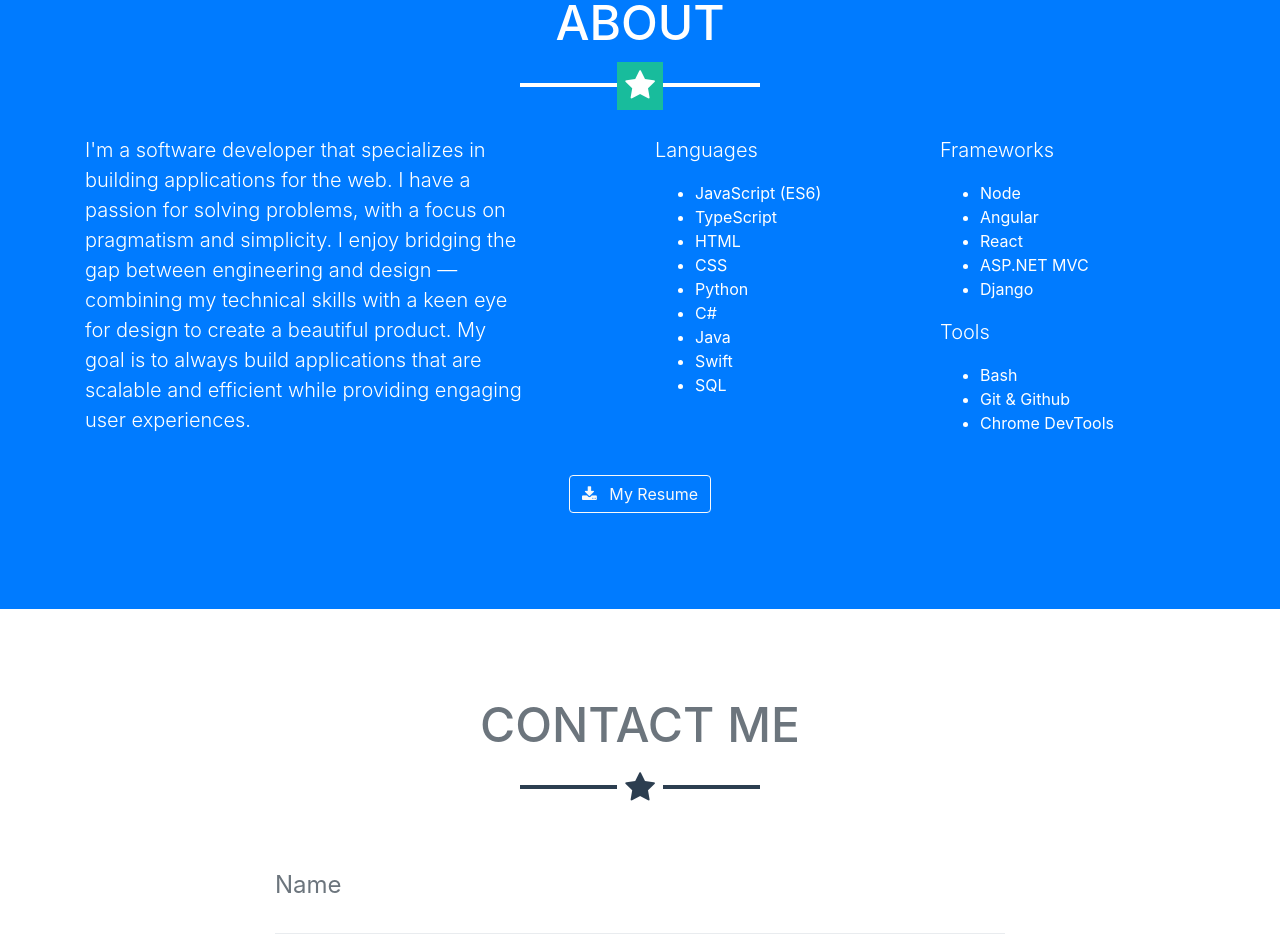
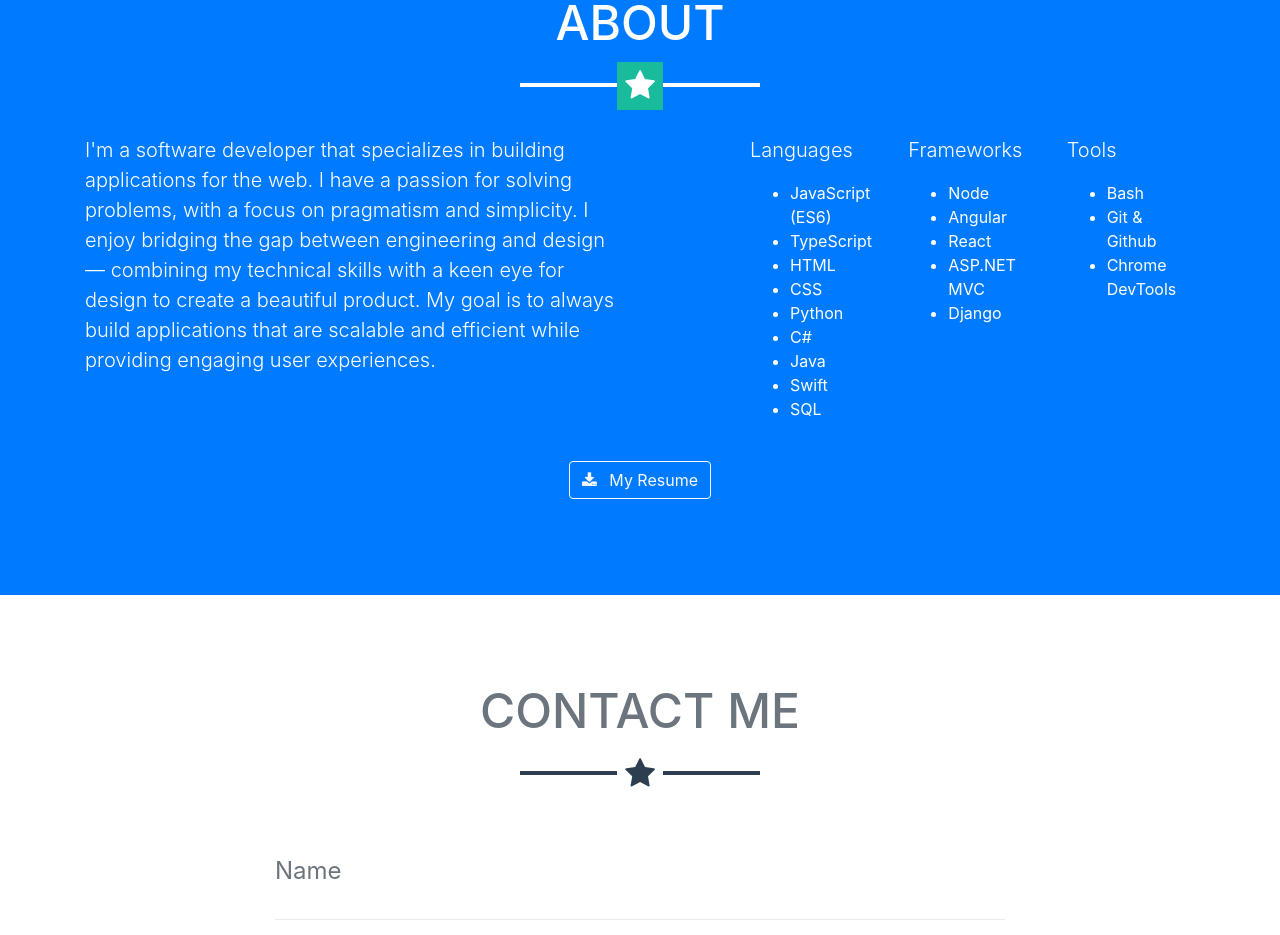
Before and after one commit to billykirk01/MySite, a website with bundled scripts: page index.html in a window 1280 px wide. Shown: the part 1453-2388 px from the top of the page. Built offline with nearby package versions, Linux system fonts and the light colour scheme.

Commit message:
Layout changes

```diff
--- a/index.html
+++ b/index.html
@@ -110,14 +110,16 @@
       <h2 class="text-center text-uppercase text-white">About</h2>
       <hr class="star-light mb-5">
       <div class="row">
-        <div class="col-lg-5 ml-auto">
+        <div class="col-lg-6">
           <p class="lead">I'm a software developer that specializes in building applications for the web. I have a passion for solving problems,
             with a focus on pragmatism and simplicity. I enjoy bridging the gap between engineering and design — combining
             my technical skills with a keen eye for design to create a beautiful product. My goal is to always build applications
             that are scalable and efficient while providing engaging user experiences.</p>
         </div>
-        <div class="col-lg-1 ml-auto" ></div>
-        <div class="col-lg-3 mr-auto">
+        <div class="col-lg-1"></div>
+        <div class="col-lg-5">
+          <div class="row">
+            <div class="col-lg-4">
               <p class="lead"> Languages
                 <ul>
                   <li>JavaScript (ES6)</li>
@@ -132,7 +134,7 @@
                 </ul>
               </p>
             </div>
-          <div class="col-lg-3 mr-auto">
+            <div class="col-lg-4">
               <p class="lead"> Frameworks
                 <ul>
                   <li>Node</li>
@@ -142,6 +144,8 @@
                   <li>Django</li>
                 </ul>
               </p>
+            </div>
+            <div class="col-lg-4">
               <p class="lead"> Tools
                 <ul>
                   <li>Bash</li>
@@ -149,6 +153,8 @@
                   <li>Chrome DevTools</li>
                 </ul>
               </p>
+            </div>
+          </div>
         </div>
       </div>
     </div>
```
Lines whose indentation alone changed are shown as unchanged.
